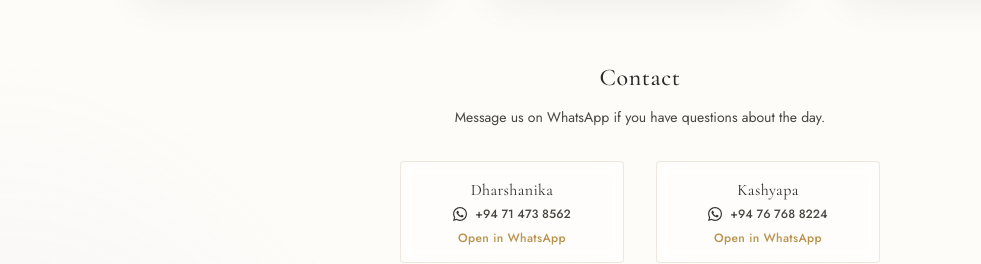
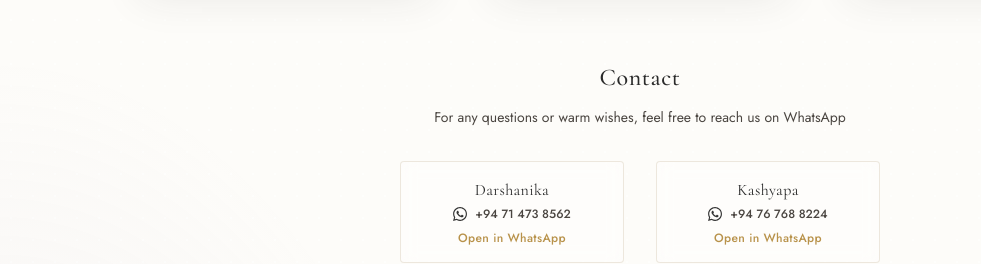
Before and after one commit to Sakith-Seneviratne/DarWedding, a React (Vite) app: page / in a window 1280 px wide. Shown: the part 1949-2213 px from the top of the page, without its empty margins (0-981 px from the left). Built offline with nearby package versions, Linux system fonts and the light colour scheme; no server answers.

Commit message:
Update WhatsApp contact message for clarity and correct spelling of "Darshanika" in DetailsSection component

```diff
--- a/src/components/sections/DetailsSection.jsx
+++ b/src/components/sections/DetailsSection.jsx
@@ -111,8 +111,7 @@ export function DetailsSection() {
               Contact
             </h3>
             <p className="text-boho-ink-soft mt-3 font-body text-sm leading-relaxed">
-              Message us on WhatsApp if you have questions about the day.
-            </p>
+            For any questions or warm wishes, feel free to reach us on WhatsApp            </p>
             <ul className="mt-8 flex flex-col items-stretch gap-4 sm:flex-row sm:justify-center sm:gap-8">
               <li>
                 <a
@@ -123,7 +122,7 @@ export function DetailsSection() {
                   aria-label="WhatsApp Dharshanika at +94 71 473 8562"
                 >
                   <span className="text-boho-charcoal block font-heading text-base font-normal">
-                    Dharshanika
+                    Darshanika
                   </span>
                   <span className="text-boho-ink-soft mt-1 flex items-center justify-center gap-2 text-xs tracking-normal">
                     <img
```
